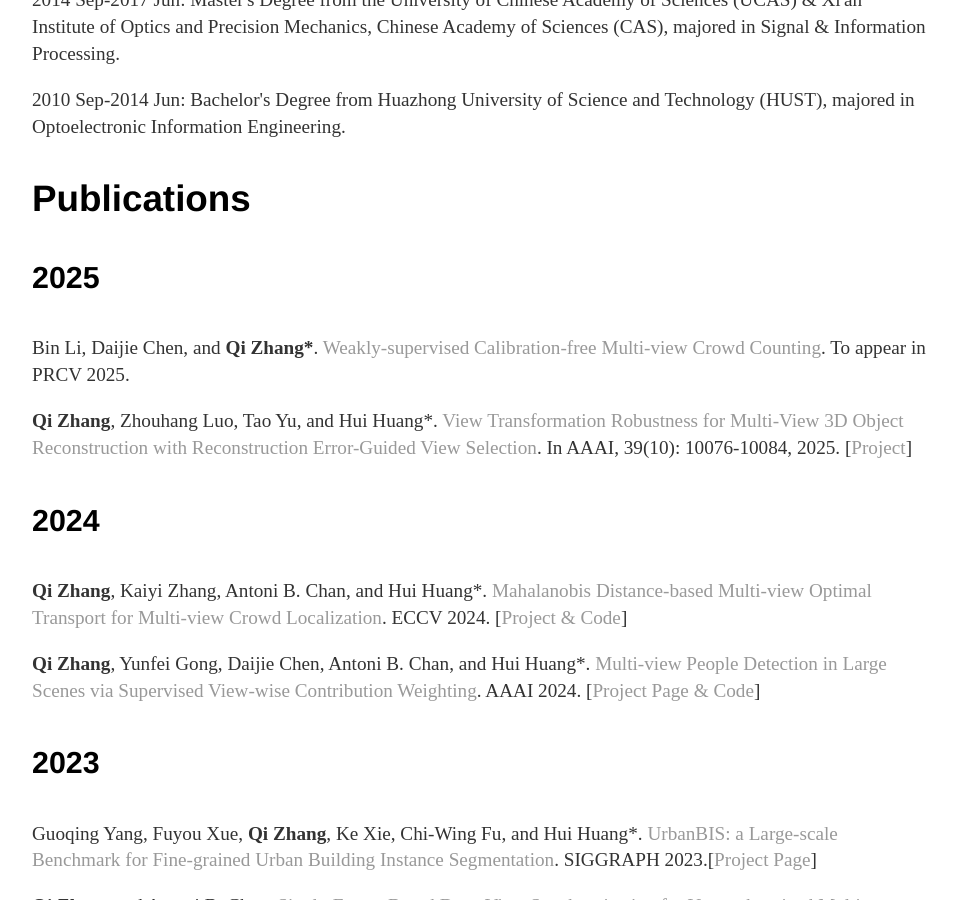
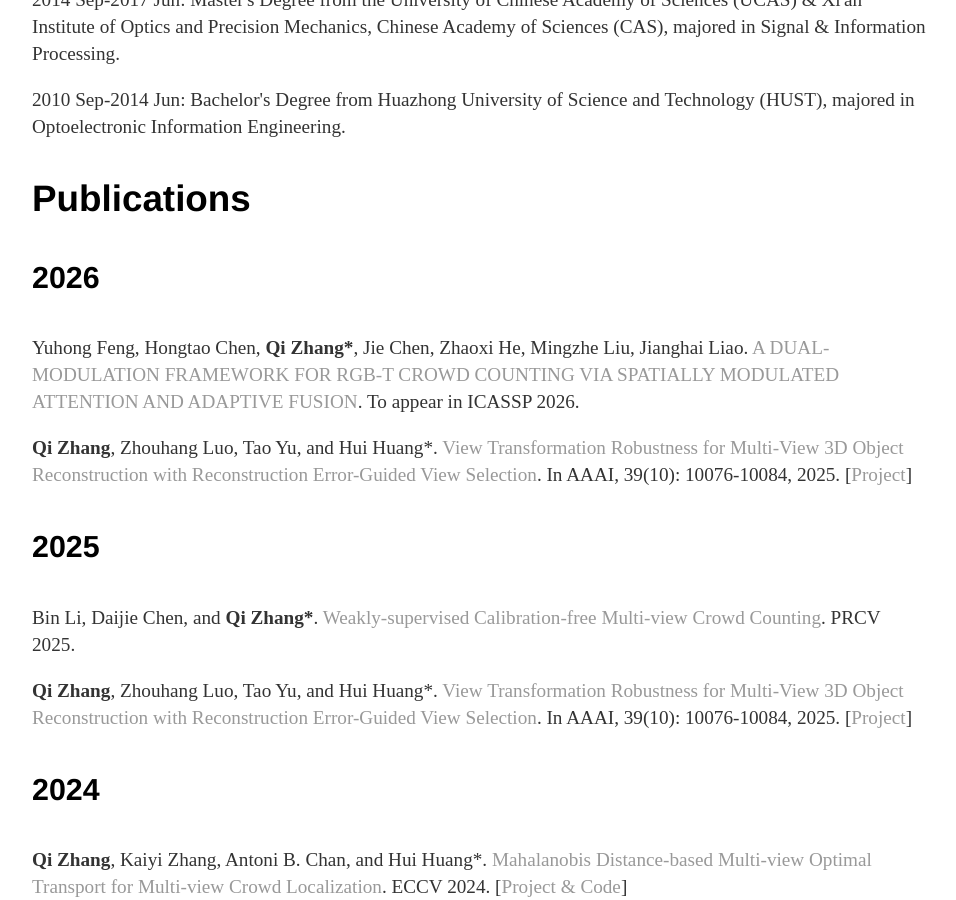
Before and after one commit to zqyq/zqyq.github.io, a Jekyll site: the page built from about/index.html, in a window 1280 px wide and 900 px high, scrolled down 583 px. Shown: the whole window, without its empty margins (160-1116 px from the left). Built offline with Jekyll 4.4.1, drawn with Linux system fonts in a browser that asks for light colours.

Commit message:
Update index.html

```diff
--- a/about/index.html
+++ b/about/index.html
@@ -34,8 +34,14 @@
 
 		<h3>Publications</h3>
 
+		<h4>2026</h4>
+		<p> Yuhong Feng, Hongtao Chen,  <strong>Qi Zhang*</strong>, Jie Chen, Zhaoxi He, Mingzhe Liu, Jianghai Liao. <a href=''>A DUAL-MODULATION FRAMEWORK FOR RGB-T CROWD COUNTING VIA SPATIALLY MODULATED ATTENTION AND ADAPTIVE FUSION</a>. To appear in ICASSP 2026.
+		</p>
+		<p> <strong>Qi Zhang</strong>, Zhouhang Luo, Tao Yu, and Hui Huang*. <a href='https://arxiv.org/abs/2412.11428'>View Transformation Robustness for Multi-View 3D Object Reconstruction with Reconstruction Error-Guided View Selection</a>.
+			In AAAI, 39(10): 10076-10084, 2025. [<a href="https://vcc.tech/research/2025/VTR">Project</a>]</p>
+
 		<h4>2025</h4>
-		<p> Bin Li, Daijie Chen, and <strong>Qi Zhang*</strong>. <a href=''>Weakly-supervised Calibration-free Multi-view Crowd Counting</a>. To appear in PRCV 2025. </p>
+		<p> Bin Li, Daijie Chen, and <strong>Qi Zhang*</strong>. <a href=''>Weakly-supervised Calibration-free Multi-view Crowd Counting</a>. PRCV 2025. </p>
 		<p> <strong>Qi Zhang</strong>, Zhouhang Luo, Tao Yu, and Hui Huang*. <a href='https://arxiv.org/abs/2412.11428'>View Transformation Robustness for Multi-View 3D Object Reconstruction with Reconstruction Error-Guided View Selection</a>.
 			In AAAI, 39(10): 10076-10084, 2025. [<a href="https://vcc.tech/research/2025/VTR">Project</a>]</p>
 
```
